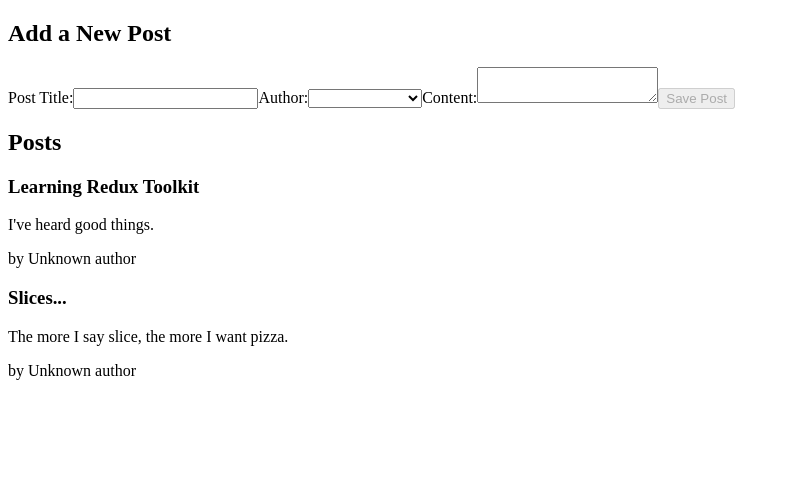
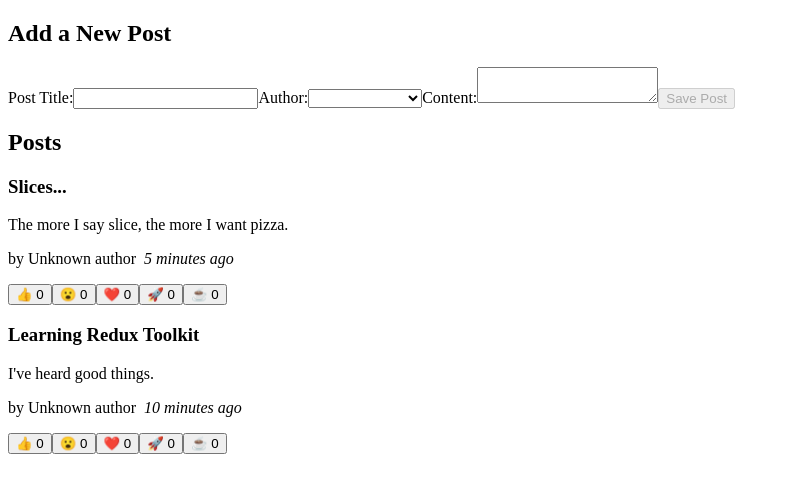
Before and after one commit to Adnan7209/blogPostReduxApp1, a React (Vite) app: page / in a window 1280 px wide. Shown: the top 492 px of the page, without its empty margins (0-790 px from the left). Built offline with nearby package versions, Linux system fonts and the light colour scheme.

Commit message:
timestamp and reaction-button added

```diff
--- a/package.json
+++ b/package.json
@@ -11,6 +11,7 @@
   },
   "dependencies": {
     "@reduxjs/toolkit": "^2.1.0",
+    "date-fns": "^3.3.1",
     "react": "^18.2.0",
     "react-dom": "^18.2.0",
     "react-redux": "^9.1.0"
--- a/src/features/posts/PostsList.jsx
+++ b/src/features/posts/PostsList.jsx
@@ -1,17 +1,23 @@
 import { useSelector } from "react-redux";
 import {selectAllPosts} from "./postsSlice";
 import PostAuthor from "./PostAuthor";
+import TimeAgo from "./TimeAgo";
+import ReactionButtons from "./ReactionButton";
 
 const PostsList = () => {
     const posts = useSelector(selectAllPosts)
 
-    const renderedPosts = posts.map( post => (
+    const orderedPosts = posts.slice().sort((a,b) => b.date.localeCompare(a.date))
+
+    const renderedPosts = orderedPosts.map( post => (
         <article key={post.id}>
             <h3>{post.title}</h3>
             <p>{post.content.substring(0,100)}</p>
             <p>
                 <PostAuthor userId={post.userId}/>
+                <TimeAgo timeStamp={post.date} />
             </p>
+            <ReactionButtons post={post}/>
         </article>
     ))
   return (
--- /dev/null
+++ b/src/features/posts/ReactionButton.jsx
@@ -0,0 +1,32 @@
+import { useDispatch } from "react-redux";
+import { reactionAdded } from "./postsSlice";
+
+const reactionEmoji = {
+    thumbsUp: '👍',
+    wow: '😮',
+    heart: '❤️',
+    rocket: '🚀',
+    coffee: '☕'
+}
+
+const ReactionButtons = ({ post }) => {
+    const dispatch = useDispatch()
+
+    const reactionButtons = Object.entries(reactionEmoji).map(([name, emoji]) => {
+        return (
+            <button
+                key={name}
+                type="button"
+                className="reactionButton"
+                onClick={() =>
+                    dispatch(reactionAdded({ postId: post.id, reaction: name }))
+                }
+            >
+                {emoji} {post.reactions[name]}
+            </button>
+        )
+    })
+
+    return <div>{reactionButtons}</div>
+}
+export default ReactionButtons
--- /dev/null
+++ b/src/features/posts/TimeAgo.jsx
@@ -0,0 +1,17 @@
+import { parseISO, formatDistanceToNow } from "date-fns";
+
+const TimeAgo =({timeStamp}) => {
+    let timeAgo = ''
+    if(timeStamp){
+        const date = parseISO(timeStamp);
+        const timePeriod = formatDistanceToNow(date)
+        timeAgo = `${timePeriod} ago`
+    }
+    return (
+        <span title={timeStamp}>
+            &nbsp; <i>{timeAgo}</i>
+        </span>
+    )
+}
+
+export default TimeAgo;
--- a/src/features/posts/postsSlice.jsx
+++ b/src/features/posts/postsSlice.jsx
@@ -1,34 +1,74 @@
-import { createSlice,nanoid } from "@reduxjs/toolkit";
+import { createSlice, nanoid } from "@reduxjs/toolkit";
+import { sub } from 'date-fns';
 
 const initialState = [
-    {id:'1',title:'Learning Redux Toolkit', content:"I've heard good things."},
-    {id:'2',title:'Slices...',content:'The more I say slice, the more I want pizza.'}
+    {
+        id: '1',
+        title: 'Learning Redux Toolkit',
+        content: "I've heard good things.",
+        date: sub(new Date(), { minutes: 10 }).toISOString(),
+        reactions: {
+            thumbsUp: 0,
+            wow: 0,
+            heart: 0,
+            rocket: 0,
+            coffee: 0
+        }
+    },
+    {
+        id: '2',
+        title: 'Slices...',
+        content: "The more I say slice, the more I want pizza.",
+        date: sub(new Date(), { minutes: 5 }).toISOString(),
+        reactions: {
+            thumbsUp: 0,
+            wow: 0,
+            heart: 0,
+            rocket: 0,
+            coffee: 0
+        }
+    }
 ]
 
 const postsSlice = createSlice({
-    name:'posts',
+    name: 'posts',
     initialState,
-    reducers:{
-        postAdded:{
-            reducer(state,action){
+    reducers: {
+        postAdded: {
+            reducer(state, action) {
                 state.push(action.payload)
+            },
+            prepare(title, content, userId) {
+                return {
+                    payload: {
+                        id: nanoid(),
+                        title,
+                        content,
+                        date: new Date().toISOString(),
+                        userId,
+                        reactions: {
+                            thumbsUp: 0,
+                            wow: 0,
+                            heart: 0,
+                            rocket: 0,
+                            coffee: 0
+                        }
+                    }
+                }
+            }
         },
-        prepare(title,content,userId){
-            return{
-                payload:{
-                    id:nanoid(),
-                    title,
-                    content,
-                    userId
-                }
+        reactionAdded(state, action) {
+            const { postId, reaction } = action.payload
+            const existingPost = state.find(post => post.id === postId)
+            if (existingPost) {
+                existingPost.reactions[reaction]++
             }
         }
     }
-}
 })
 
 export const selectAllPosts = (state) => state.posts;
 
-export const {postAdded} = postsSlice.actions;
+export const { postAdded, reactionAdded } = postsSlice.actions
 
-export default postsSlice.reducer;
+export default postsSlice.reducer
```
Also changed, not shown: 1 other file (tests, documents, lock files or other folders).
